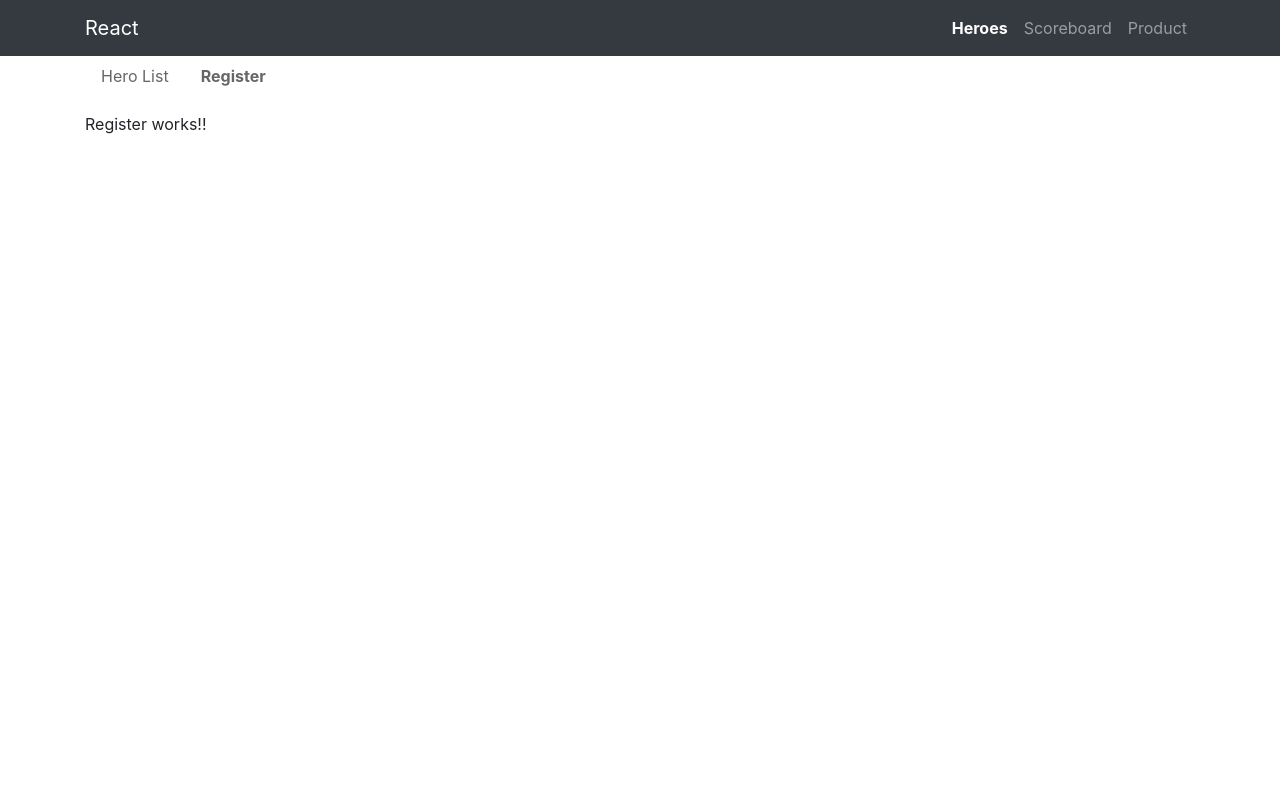
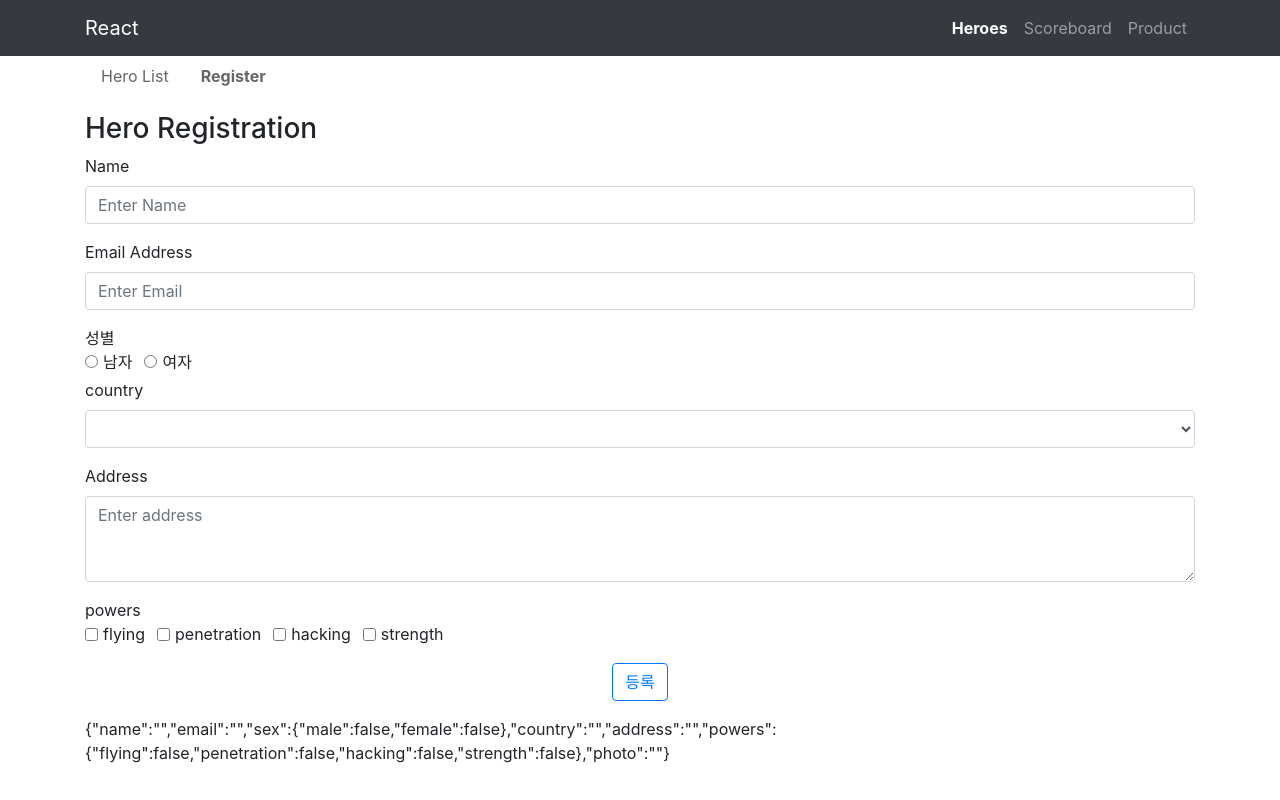
Before and after one commit to eastflag/react-hero, a React (Create React App) app: page /heroes/register in a window 1280 px wide. Built offline with nearby package versions, Linux system fonts and the light colour scheme.

Commit message:
heroes 등록하기 - html5 validation

```diff
--- a/src/pages/heroes/Register.jsx
+++ b/src/pages/heroes/Register.jsx
@@ -1,9 +1,154 @@
-import React from 'react';
+import React, {useState} from 'react';
+import api from "../../utils/api";
 
 export const Register = (props) => {
+  const [name, setName] = useState('');
+  const [email, setEmail] = useState('');
+  const [sex, setSex] = useState({
+    male: false,
+    female: false
+  });
+  const [country, setCountry] = useState('');
+  const [address, setAddress] = useState('');
+  const [powers, setPowers] = useState({
+    flying: false,
+    penetration: false,
+    hacking: false,
+    strength: false
+  });
+  const [photo, setPhoto] = useState('');
+
+  const submit = (e) => {
+    e.preventDefault();
+
+    const sendForm = { name, email, country, address, photo };
+    // sex: 객체 => male or female 의 string 으로 변환
+    for (let key in sex) {
+      if (sex[key]) {
+        sendForm.sex = key;
+      }
+    }
+    // powers: 객체 => 스트링 배열로 변환
+    const powers = [];
+    for (let key in powers) {
+      if (powers[key]) {
+        powers.push(key);
+      }
+    }
+    sendForm.powers = powers;
+
+    console.log(sendForm);
+
+    api.post('/api/admin/hero', sendForm)
+      .then(response => {
+        console.log(response.data);
+        // form 초기화
+        setName('');
+        setEmail('');
+        setSex({
+          male: false,
+          female: false
+        });
+        setAddress('');
+        setPowers({
+          flying: false,
+          penetration: false,
+          hacking: false,
+          strength: false
+        });
+        setPhoto('');
+      });
+  }
+
   return (
-    <div>
-      Register works!!
-    </div>
+    <>
+      <h3>Hero Registration</h3>
+
+      <form onSubmit={submit}>
+        <div className="form-group mt-1">
+          <label htmlFor="name">Name</label>
+          <input type="text" className="form-control" placeholder="Enter Name" id="name"
+                 value={name} onChange={(e) => setName(e.target.value)} required minLength="3" maxLength="10" />
+        </div>
+
+        <div className="form-group mt-1">
+          <label htmlFor="email">Email Address</label>
+          <input type="email" className="form-control" placeholder="Enter Email" id="email"
+                 value={email} onChange={(e) => setEmail(e.target.value)} required />
+        </div>
+
+        <div className="d-flex flex-column mt-1">
+          <div>성별</div>
+          <div>
+            <div className="form-check form-check-inline">
+              <input className="form-check-input" type="radio" name="sex" value="male" id="male"
+                     checked={sex.male} onChange={(e) => setSex({male: e.target.checked, female: !e.target.checked})} required />
+              <label className="form-check-label" htmlFor="male">남자</label>
+            </div>
+            <div className="form-check form-check-inline">
+              <input className="form-check-input" type="radio" name="sex" value="female" id="female"
+                     checked={sex.female} onChange={(e) => setSex({male: !e.target.checked, female: e.target.checked})} required />
+              <label className="form-check-label" htmlFor="female">여자</label>
+            </div>
+          </div>
+        </div>
+
+        <div className="form-group mt-1">
+          <label htmlFor="country">country</label>
+          <select className="form-control" id="country" value={country}
+                  onChange={(e)=>setCountry(e.target.value)} required>
+            <option value=""></option>
+            <option value="Japan">Japan</option>
+            <option value="American">American</option>
+            <option value="Korean">Korean</option>
+          </select>
+        </div>
+
+        <div className="form-group mt-1">
+          <label htmlFor="address">Address</label>
+          <textarea className="form-control" placeholder="Enter address" id="address" rows="3"
+                    value={address} onChange={(e)=>setAddress(e.target.value)}></textarea>
+        </div>
+
+        <div className="d-flex flex-column mt-1">
+          <div>powers</div>
+          <div>
+            <div className="form-check form-check-inline">
+              <input type="checkbox" value="flying" className="form-check-input" id="flying"
+                     checked={powers.flying} onChange={(e) => setPowers({...powers, flying: e.target.checked})}/>
+              <label className="form-check-label" htmlFor="flying">flying</label>
+            </div>
+            <div className="form-check form-check-inline">
+              <input type="checkbox" value="penetration" className="form-check-input" id="penetration"
+                     checked={powers.penetration} onChange={(e) => setPowers({...powers, penetration: e.target.checked})} />
+              <label className="form-check-label" htmlFor="penetration">penetration</label>
+            </div>
+            <div className="form-check form-check-inline">
+              <input type="checkbox" value="hacking" className="form-check-input" id="hacking"
+                     checked={powers.hacking} onChange={(e) => setPowers({...powers, hacking: e.target.checked})}/>
+              <label className="form-check-label" htmlFor="hacking">hacking</label>
+            </div>
+            <div className="form-check form-check-inline">
+              <input type="checkbox" value="strength" className="form-check-input" id="strength"
+                     checked={powers.strength} onChange={(e) => setPowers({...powers, strength: e.target.checked})} />
+              <label className="form-check-label" htmlFor="strength">strength</label>
+            </div>
+          </div>
+        </div>
+
+        {/*사진 등록 부분*/}
+
+        <div className="m-3 d-flex justify-content-center">
+          <button type="submit" className="btn btn-outline-primary">등록</button>
+        </div>
+
+      </form>
+
+      <p>
+        {JSON.stringify({
+          name, email, sex, country, address, powers, photo
+        })}
+      </p>
+    </>
   )
 }
```
